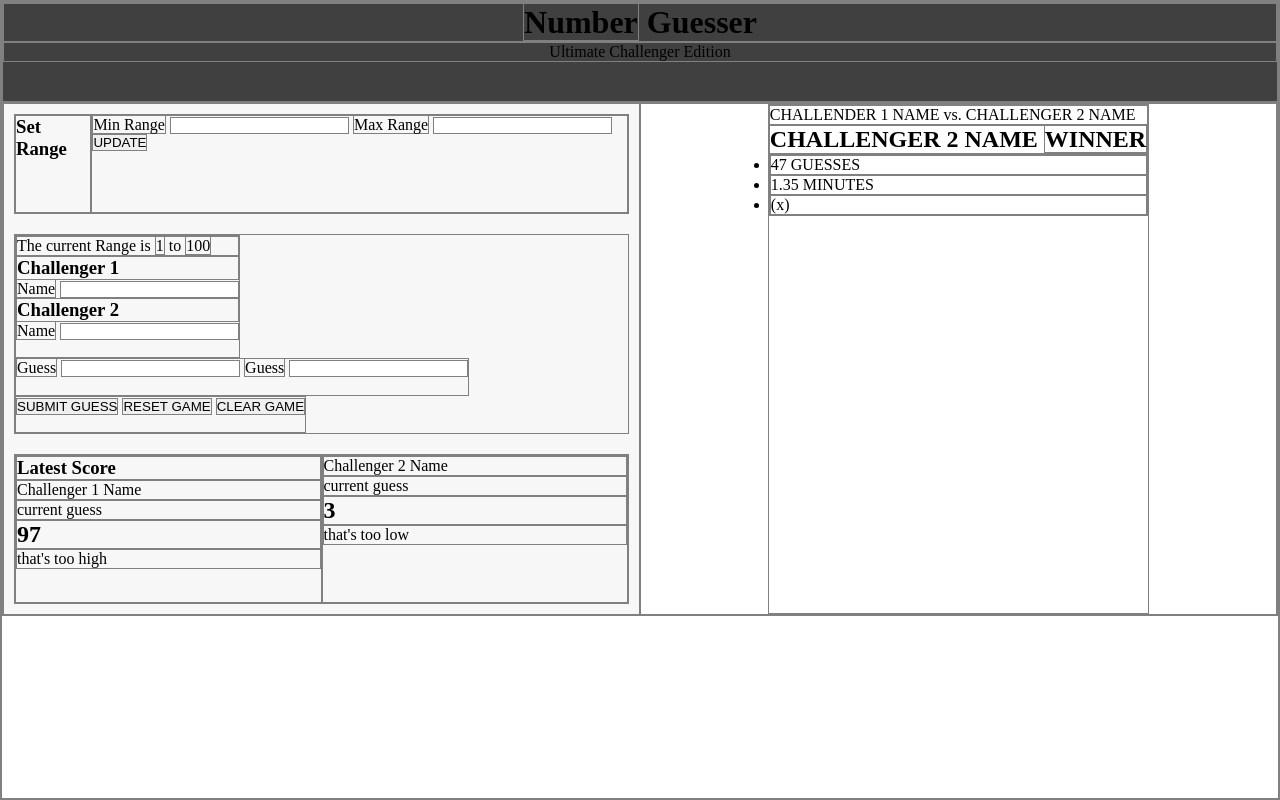
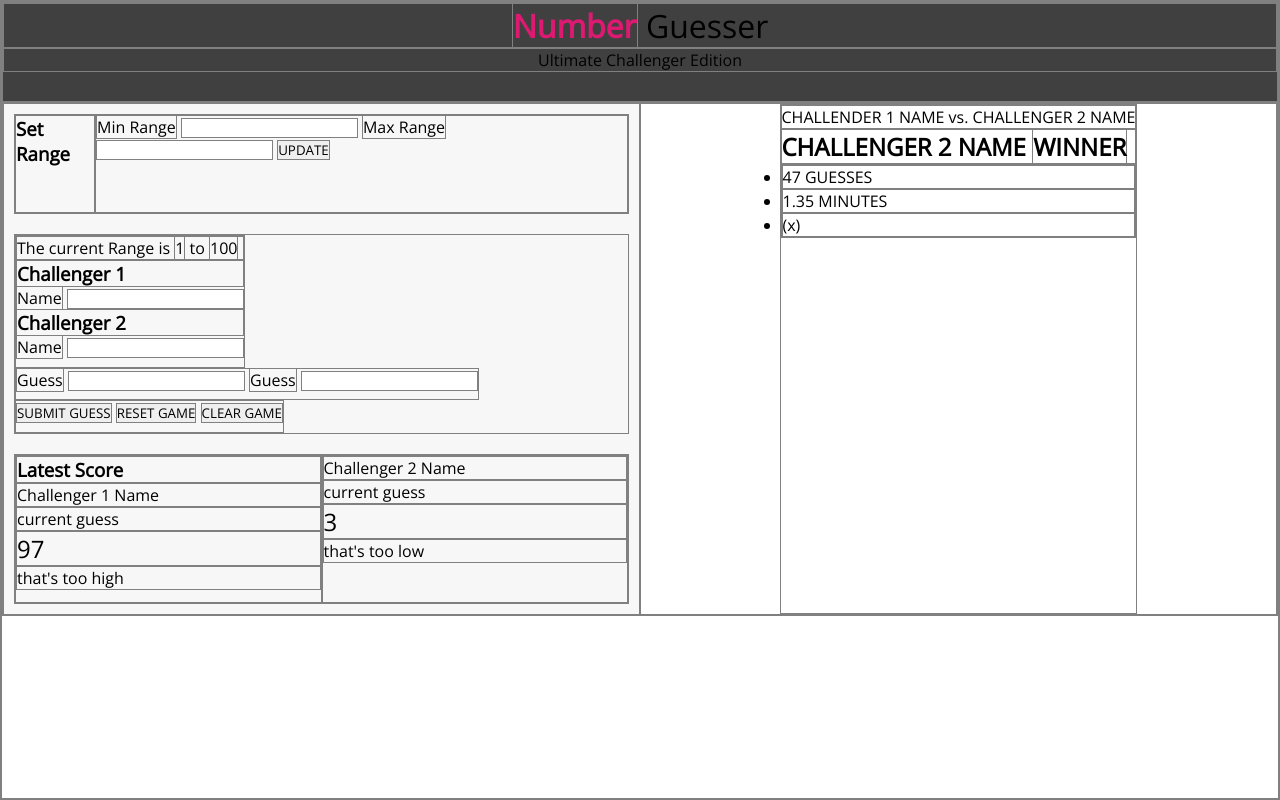
Before and after one commit to jogren/number-guesser, a plain HTML site: page index.html in a window 1280 px wide. Drawn offline with nearby package versions, Linux system fonts and the light colour scheme.

Commit message:
Add font and NUMBER color

```diff
--- a/index.html
+++ b/index.html
@@ -2,6 +2,7 @@
   <head>
     <title>Number Guesser</title>
     <link href="styles.css" type="text/css" rel="stylesheet" />
+    <link href="https://fonts.googleapis.com/css?family=Open+Sans" rel="stylesheet">
   </head>
 
   <body>
--- a/styles.css
+++ b/styles.css
@@ -6,11 +6,15 @@
   box-sizing: border-box;
   margin: 0px;
   padding: 0px;
-  font-family:
+  font-family: 'Open Sans', sans-serif;
 }
 
 body {
 
+}
+
+h1 {
+  font-weight: 300;
 }
 
 .container {
@@ -65,3 +69,8 @@ output {
   display: flex;
   justify-content: center;
 }
+
+.number-word {
+  color: #DD1972;
+  font-weight: 700;
+}
```
